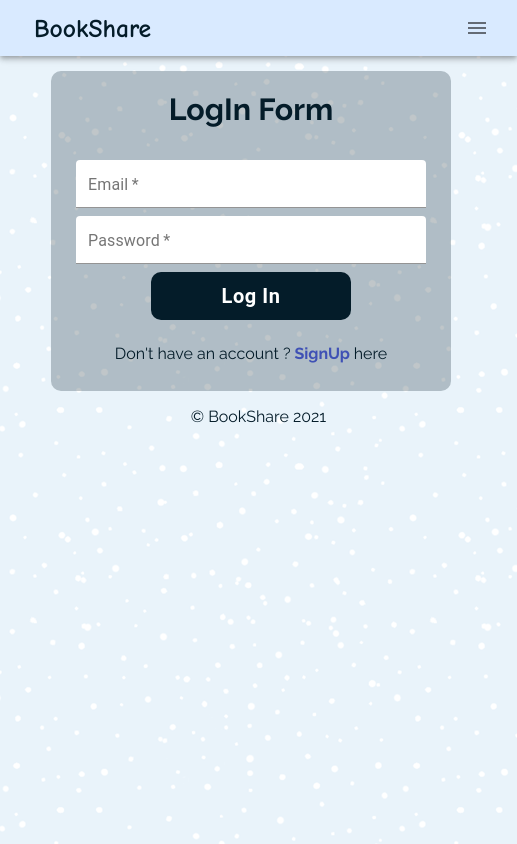
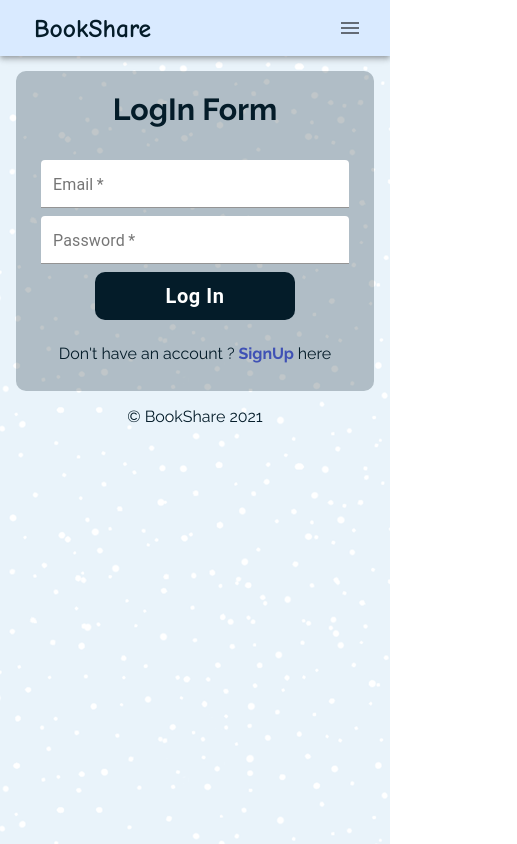
Before and after one commit to YagneshP/book_share_client, a React (Create React App) app: page /auth in a window 390 px wide. Shown: the whole page, 517 px wide, since content can reach past the window. Built offline with nearby package versions, Linux system fonts and the light colour scheme.

Commit message:
changes login and signup page for mobile

```diff
--- a/src/components/LogInForm/Icon.css
+++ b/src/components/LogInForm/Icon.css
@@ -6,9 +6,14 @@
 
 
 
-@media screen and (max-width:900px){
+@media screen and (max-width:1000px){
 	.icon{
 		font-size:10rem;
+	}
+}
+@media screen and (max-width:800px){
+	.icon{
+		font-size:9rem;
 	}
 }
 @media screen and (max-width:600px){
--- a/src/components/LogInForm/LogInForm.js
+++ b/src/components/LogInForm/LogInForm.js
@@ -20,7 +20,8 @@ const useStyles = makeStyles((theme) => ({
   },
   formBox: {
 		flexDirection:"column",
-		width:"400px",
+		// width:"25em",
+		// marginLeft:"2em",
 		padding: "12px 25px",
 		backgroundColor:"rgba(4, 28, 41, 0.25)",
     borderRadius: "10px",
@@ -100,8 +101,8 @@ const LogInForm = (props) => {
 	const classes = useStyles();
 
   return (
-    <Container className={classes.main} >
-      <Grid item container className={classes.formBox} xs={12} md={6}  style={{marginLeft:"35px"}}>
+    <Container className={classes.main} xs={12}>
+      <Grid item container className={classes.formBox} xs={12} sm={6}  >
         <Grid item style={{ textAlign: "center", paddingBottom:"25px"}}>
         	<h3 style={{display:"inline-block", fontSize:"1.9rem", margin:"0.5rem 0"}}> {loggedIn ? "LogIn" : "SignUp"} Form</h3>
         </Grid>
@@ -189,7 +190,7 @@ const LogInForm = (props) => {
           </p>
         </Grid>
       </Grid>
-			<Grid item xs={0}  md={4} style={{padding:"0 25px", alignSelf:"center"}}>
+			<Grid item  sm={4} style={{ alignSelf:"center"}}>
 			{loggedIn?<Icon icon={loginIcon} className="icon"/>: <Icon icon={formLine} className="icon" /> }
 			</Grid>
     </Container>
```
